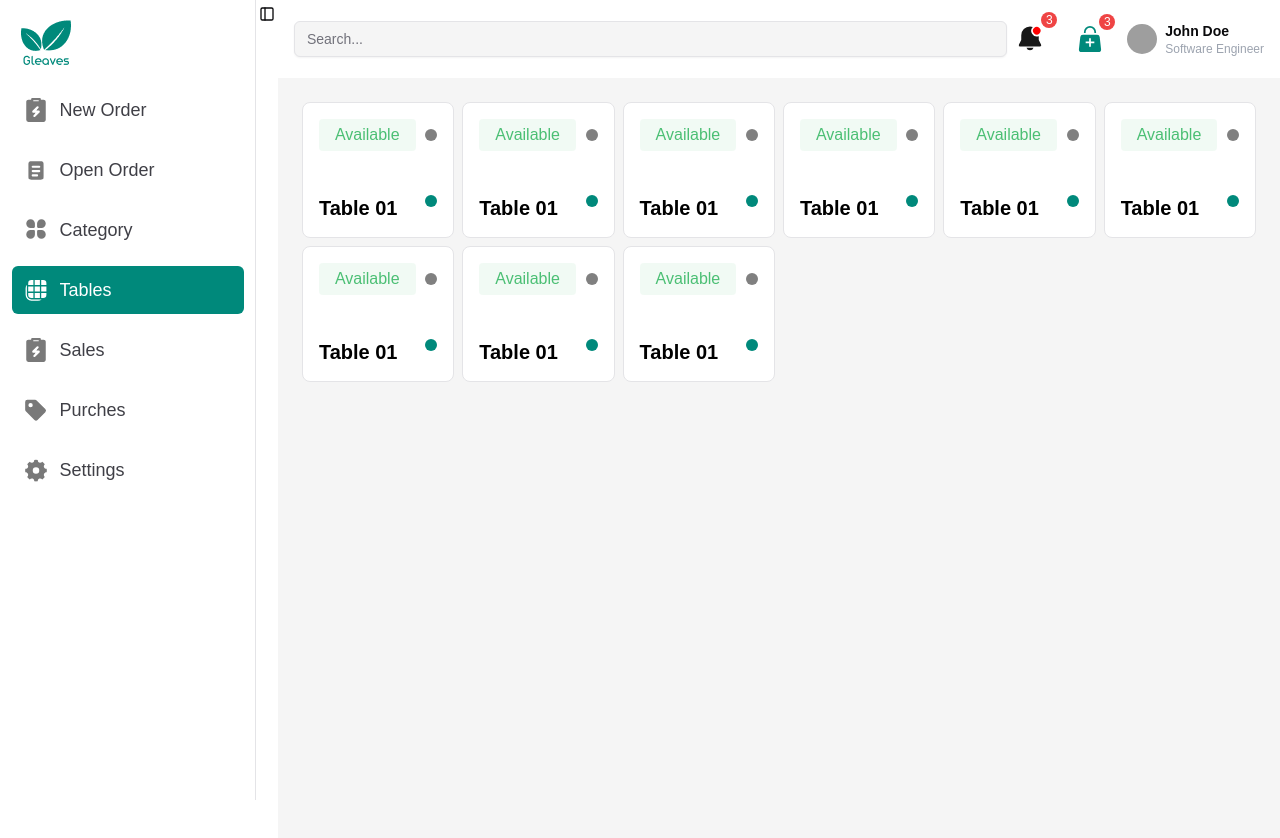
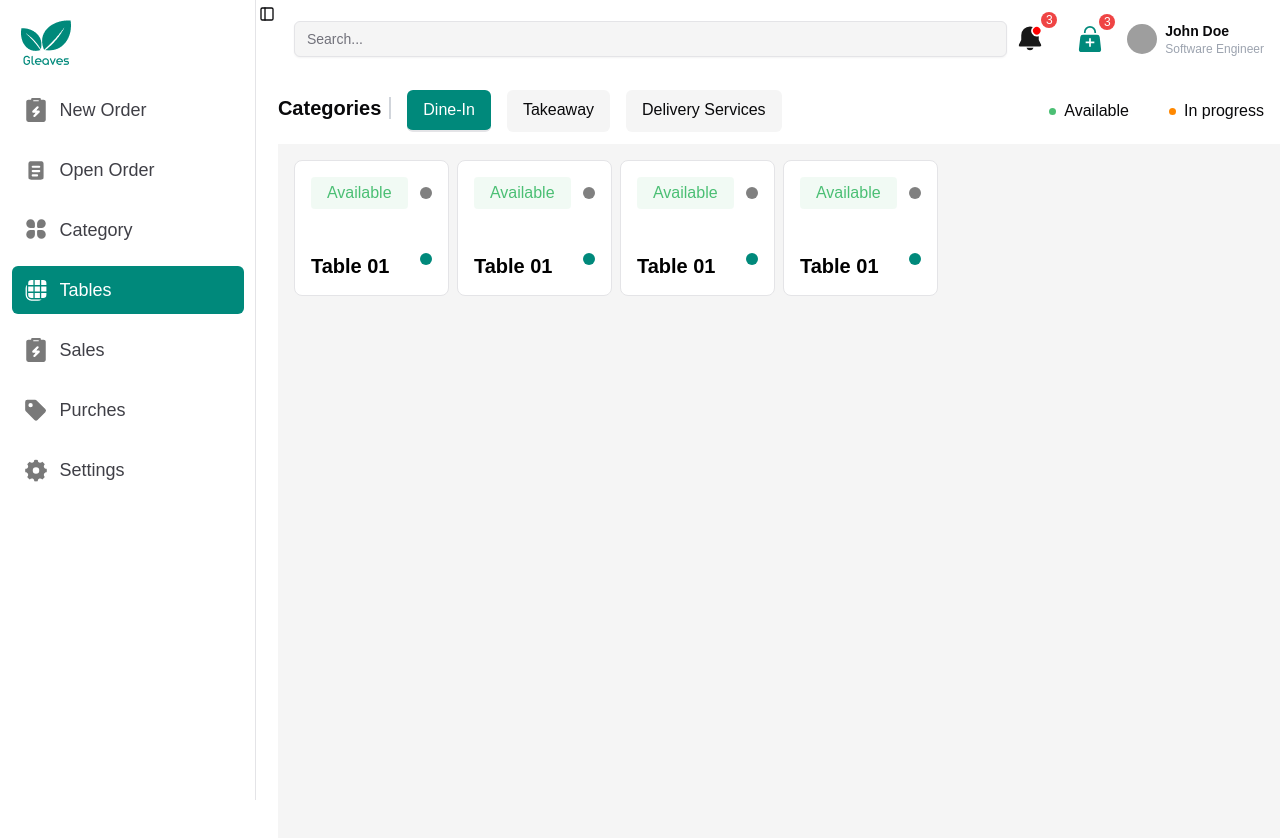
Before and after one commit to Acro-Nation/restaurant-pos, a Next.js app in the folder apps/dashboard/: page /dashboard/admin/tables in a window 1280 px wide. Shown: the top 838 px of the page. Built offline with nearby package versions, Linux system fonts and the light colour scheme; grey boxes are pictures that could not be loaded.

Commit message:
reuseable tab

```diff
--- a/apps/dashboard/src/app/(dashboardLayout)/dashboard/admin/category/page.tsx
+++ b/apps/dashboard/src/app/(dashboardLayout)/dashboard/admin/category/page.tsx
@@ -5,19 +5,17 @@ import React from 'react'
 
 const CategoryPage: React.FC = () => {
   return (
-    <Tabs>
-      <TabContent label="Tab 1">
-        <div className="grid lg:grid-cols-4 gap-2 p-6">
-          <CategoryCard title="own" amount="20000000" />
-          <CategoryCard title="own" amount="20000000" />
-          <CategoryCard title="own" amount="20000000" />
-          <CategoryCard title="own" amount="20000000" />
-          <CategoryCard title="own" amount="20000000" />
-          <CategoryCard title="own" amount="20000000" />
-          <CategoryCard title="own" amount="20000000" />
-        </div>
-      </TabContent>
-    </Tabs>
+    <div>
+      <Tabs>
+        <TabContent label="Category">
+          <div className="grid lg:grid-cols-2 gap-2">
+            <CategoryCard title="Own" amount="20000000" />
+            <CategoryCard title="Investment" amount="10000000" />
+          </div>
+        </TabContent>
+        <TabContent label="Category">p</TabContent>
+      </Tabs>
+    </div>
   )
 }
 
--- a/apps/dashboard/src/app/(dashboardLayout)/dashboard/admin/tables/page.tsx
+++ b/apps/dashboard/src/app/(dashboardLayout)/dashboard/admin/tables/page.tsx
@@ -1,18 +1,50 @@
+'useclent'
 import TableCard from '@/app/features/tablesCard/tablecard'
+import ReuseIcon from '@/components/common/reuseIcon/reuseIcon'
+import Tabs, { TabContent } from '@/components/molecules/Tabs/Tabs'
 
 const TablePage = () => {
   return (
-    <div className="grid lg:grid-cols-6 gap-2 p-6">
-      <TableCard />
-      <TableCard />
-      <TableCard />
-      <TableCard />
-      <TableCard />
-      <TableCard />
-      <TableCard />
-      <TableCard />
-      <TableCard />
-    </div>
+    <>
+      <Tabs
+        extraItems={[
+          <div key={1} className="px-4 py-2 flex justify-center items-center gap-2">
+            <ReuseIcon bgColor="#4BBF74" size={7} />
+            <span>Available</span>
+          </div>,
+          <div key={2} className="px-4 py-2 flex justify-center items-center gap-2">
+            <ReuseIcon bgColor="#FF8800" size={7} />
+            <span>In progress</span>
+          </div>,
+        ]}
+        title="Categories"
+      >
+        <TabContent label="Dine-In">
+          <div className="grid lg:grid-cols-6 gap-2">
+            <TableCard />
+            <TableCard />
+            <TableCard />
+            <TableCard />
+          </div>
+        </TabContent>
+        <TabContent label="Takeaway">
+          <div className="grid lg:grid-cols-6 gap-2">
+            <TableCard />
+            <TableCard />
+            <TableCard />
+            <TableCard />
+          </div>
+        </TabContent>
+        <TabContent label="Delivery Services">
+          <div className="grid lg:grid-cols-6 gap-2">
+            <TableCard />
+            <TableCard />
+            <TableCard />
+            <TableCard />
+          </div>
+        </TabContent>
+      </Tabs>
+    </>
   )
 }
 
--- a/apps/dashboard/src/components/molecules/Tabs/Tab.tsx
+++ /dev/null
@@ -1,20 +0,0 @@
-// src/components/Tab.tsx
-
-import React from 'react'
-
-interface TabProps {
-  label: string
-  isActive: boolean
-  onClick: () => void
-}
-
-const Tab: React.FC<TabProps> = ({ label, isActive, onClick }) => (
-  <button
-    className={`px-4 py-2 border-b-2 ${isActive ? 'border-blue-500 text-blue-500' : 'border-transparent'}`}
-    onClick={onClick}
-  >
-    {label}
-  </button>
-)
-
-export default Tab
--- a/apps/dashboard/src/components/molecules/Tabs/Tabs.tsx
+++ b/apps/dashboard/src/components/molecules/Tabs/Tabs.tsx
@@ -9,7 +9,7 @@ interface TabProps {
 
 const Tab: React.FC<TabProps> = ({ label, isActive, onClick }) => (
   <button
-    className={`px-4 py-2 border-b-2 ${isActive ? 'border-blue-500 text-blue-500' : 'border-transparent'}`}
+    className={`px-4 py-2 mx-2 border-b-2 ${isActive ? 'bg-[#00897B] text-white rounded-md' : 'border-transparent bg-[#F5F5F5] rounded-md'}`}
     onClick={onClick}
   >
     {label}
@@ -18,7 +18,7 @@ const Tab: React.FC<TabProps> = ({ label, isActive, onClick }) => (
 
 interface TabContentProps {
   label: string
-  children: ReactNode
+  children?: ReactNode
 }
 
 export const TabContent: React.FC<TabContentProps> = ({ children }) => (
@@ -26,18 +26,23 @@ export const TabContent: React.FC<TabContentProps> = ({ children }) => (
 )
 
 interface TabsProps {
-  children: ReactNode | ReactNode[] // Accepts a single or multiple children
+  children?: ReactNode | ReactNode[]
+  extraItems?: ReactNode[]
+  title?: string
 }
 
-const Tabs: React.FC<TabsProps> = ({ children }) => {
+const Tabs: React.FC<TabsProps> = ({ children, extraItems = [], title }) => {
   const [activeTab, setActiveTab] = useState<number>(0)
 
-  // Ensure children is always an array, even if it's a single element
   const childrenArray = React.Children.toArray(children)
 
   return (
     <div>
-      <div className="flex border-b">
+      <div className="flex justify-between bg-white items-center">
+        <div className="py-3">
+          <span className="text-[20px] font-semibold border-gray-300 border-r-2 pr-2 mr-2">
+            {title}
+          </span>
           {childrenArray.map((tab, index) => (
             <Tab
               key={index}
@@ -47,6 +52,15 @@ const Tabs: React.FC<TabsProps> = ({ children }) => {
             />
           ))}
         </div>
+        <div>
+          <div className="flex items-center gap-2 justify-center">
+            {extraItems.map((item, index) => (
+              <div key={index}>{item}</div>
+            ))}
+          </div>
+        </div>
+      </div>
+
       <div className="p-4">{childrenArray[activeTab]}</div>
     </div>
   )
```
Lines whose indentation alone changed are shown as unchanged.
